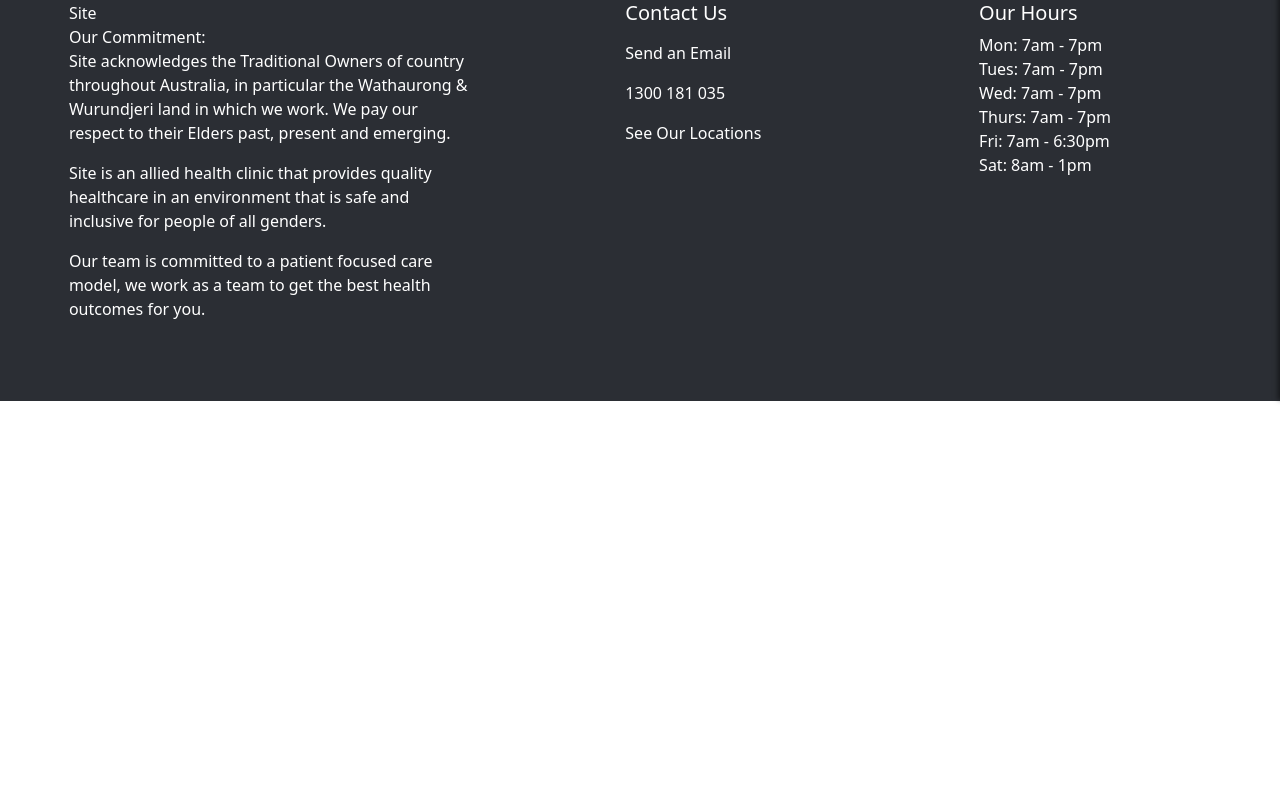
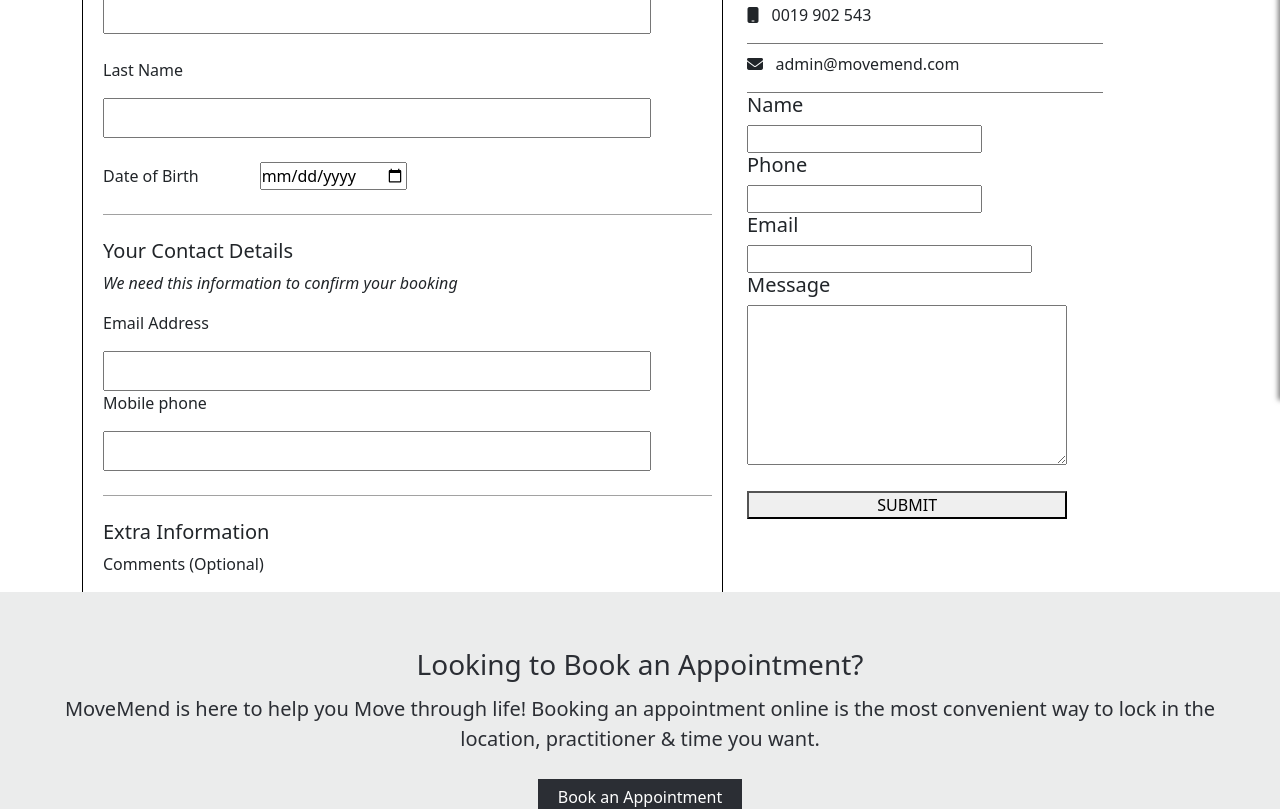
Before and after one commit to bhavik217/TheraMotion, a React (Vite) app in the folder FrontEnd/: page /form in a window 1280 px wide. Shown: the part 400-1209 px from the top of the page. Before the commit the page ends 801 px from the top, so only its background shows below. Built offline with nearby package versions, Linux system fonts and the light colour scheme.

Commit message:
Created Finalform and fixed bugs in Time component

```diff
--- a/FrontEnd/src/components/Time.jsx
+++ b/FrontEnd/src/components/Time.jsx
@@ -8,31 +8,31 @@ const Time = ({ date, setdisplay,practitioner,service}) => {
 		setdisplay(true)
 	}
 	return (
-		<div class="timee col-md-7 div2">
+		<div className="timee col-md-7 div2">
 			<h4>Select a time for your session</h4><br />
 
-			<div class="timings">
-				<div class="date">
-					<div class="d">{date}</div>
-					<div class="c" onClick={changedis}><i class="fa-solid fa-xmark"></i></div>
+			<div className="timings">
+				<div className="date">
+					<div className="d">{date}</div>
+					<div className="c" onClick={changedis}><i className="fa-solid fa-xmark"></i></div>
 				</div>
-				<div class="time">
-					<div class="t">
+				<div className="time">
+					<div className="t">
 						<h5>Morning</h5><br />
-						<Link to="/form" state={{practitioner,service,date,time:"9:00 am"}}><button class="ti">9:00 am </button><br /><br /></Link>
-						<Link to="/form" state={{practitioner,service,date,time:"10:00 am"}}><button class="ti">10:00 am </button><br /><br /></Link>
-						<Link to="/form" state={{practitioner,service,date,time:"11:00 am"}}><button class="ti">11:00 am </button></Link>
+						<Link to="/form" state={{practitioner,service,date,time:"9:00 am"}}><button className="ti">9:00 am </button><br /><br /></Link>
+						<Link to="/form" state={{practitioner,service,date,time:"10:00 am"}}><button className="ti">10:00 am </button><br /><br /></Link>
+						<Link to="/form" state={{practitioner,service,date,time:"11:00 am"}}><button className="ti">11:00 am </button></Link>
 					</div>
-					<div class="t">
+					<div className="t">
 						<h5>Afternoon</h5><br />
-						<Link to="/form" state={{practitioner,service,date,time:"1:00 pm"}}><button class="ti">1:00 pm </button><br /><br /></Link>
-						<Link to="/form" state={{practitioner,service,date,time:"2:00 pm"}}><button class="ti">2:00 pm </button></Link>
+						<Link to="/form" state={{practitioner,service,date,time:"1:00 pm"}}><button className="ti">1:00 pm </button><br /><br /></Link>
+						<Link to="/form" state={{practitioner,service,date,time:"2:00 pm"}}><button className="ti">2:00 pm </button></Link>
 
 					</div>
-					<div class="t">
+					<div className="t">
 						<h5>Evening</h5><br />
-						<Link to="/form" state={{practitioner,service,date,time:"5:30 am"}}><button class="ti">5:30 pm </button><br /><br /></Link>
-						<Link to="/form" state={{practitioner,service,date,time:"6:30 am"}}><button class="ti">6:30 pm </button></Link>
+						<Link to="/form" state={{practitioner,service,date,time:"5:30 am"}}><button className="ti">5:30 pm </button><br /><br /></Link>
+						<Link to="/form" state={{practitioner,service,date,time:"6:30 am"}}><button className="ti">6:30 pm </button></Link>
 					</div>
 				</div>
 			</div>
--- /dev/null
+++ b/FrontEnd/src/pages/Finalform.css
@@ -0,0 +1,41 @@
+.fform{
+		.div3 {
+			height: 100vh;
+			overflow: scroll;
+		}
+
+		.info {
+			margin-top: 30px;
+			border: 1px solid black;
+			padding-left: 20px;
+			padding-right: 10px;
+			padding-top: 30px;
+
+		}
+
+		.info p {
+			font-size: 16px;
+		}
+
+		.in {
+			width: 90%;
+			height: 40px;
+			/* border:1px solid black; */
+		}
+
+		.dt {
+			margin-left: 10%;
+		}
+
+		.your {
+			border-bottom: 1px solid rgba(66, 66, 66, 0.498);
+		}
+
+		.cont {
+			border-bottom: 1px solid rgba(66, 66, 66, 0.491);
+		}
+
+		input[type="checkbox"] {
+			transform: scale(1.5);
+		}
+	}
--- /dev/null
+++ b/FrontEnd/src/pages/Finalform.jsx
@@ -0,0 +1,165 @@
+import React, { useState } from 'react';
+import { useNavigate, useLocation } from 'react-router-dom';
+import Needform from "../components/NeedForm";
+import "./Finalform.css";
+
+const Finalform = () => {
+  const location = useLocation();
+  const navigate = useNavigate();
+  const { practitioner, service, date, time } = location.state || {};
+
+  const [formData, setFormData] = useState({
+    firstName: '',
+    lastName: '',
+    dob: '',
+    email: '',
+    phone: '',
+    comments: '',
+    marketing: false,
+  });
+
+  const handleChange = (e) => {
+    const { name, value, type, checked } = e.target;
+    setFormData({
+      ...formData,
+      [name]: type === 'checkbox' ? checked : value,
+    });
+  };
+
+  const handleSubmit = async (e) => {
+    e.preventDefault();
+    const form = e.target;
+
+    if (form.checkValidity()) {
+      try { // Make request to server to send Form-Data
+        const response = await fetch('http://localhost:8081/appointment', {
+          method: "POST",
+          headers: {
+            "Content-Type": "application/json",
+          },
+          body: JSON.stringify({
+            ...formData,
+            appointmentDetails: { practitioner, service, date, time },
+          }),
+        });
+        if (response.ok) {
+          const result = await response.json();
+          navigate('/order', { state: { practitioner, service, date, time, formData } });
+        }
+        else {
+          console.error('Error creating appointment:', await response.text());
+        }
+      }
+      catch (error) {
+        console.error('Error connecting to the backend:', error);
+      }
+    }
+    else {
+      form.reportValidity();
+    }
+  };
+
+  return (
+    <div className="fform">
+      <div style={{ height: '15vh' }}></div>
+      <div className="container">
+        <div className="row">
+          <div className="col-md-7 div3">
+            <h4>Tell us your details</h4>
+            <div className="info">
+              <form onSubmit={handleSubmit}>
+                <div className="your">
+                  <h5>Your Information</h5>
+                  <p><i>We need this information to identify you</i></p>
+                  <p>First Name</p>
+                  <input
+                    type="text"
+                    className="in"
+                    name="firstName"
+                    value={formData.firstName}
+                    onChange={handleChange}
+                    required
+                  />
+                  <br /><br />
+                  <p>Last Name</p>
+                  <input
+                    type="text"
+                    className="in"
+                    name="lastName"
+                    value={formData.lastName}
+                    onChange={handleChange}
+                  />
+                  <br /><br />
+                  <label>Date of Birth</label>
+                  <input
+                    type="date"
+                    className="dt"
+                    name="dob"
+                    value={formData.dob}
+                    onChange={handleChange}
+                    required
+                  />
+                  <br /><br />
+                </div>
+                <br />
+                <div className="cont">
+                  <h5>Your Contact Details</h5>
+                  <p><i>We need this information to confirm your booking</i></p>
+                  <p>Email Address</p>
+                  <input
+                    type="email"
+                    className="in"
+                    name="email"
+                    value={formData.email}
+                    onChange={handleChange}
+                    required
+                  />
+                  <br />
+                  <p>Mobile phone</p>
+                  <input
+                    type="tel"
+                    className="in"
+                    name="phone"
+                    value={formData.phone}
+                    onChange={handleChange}
+                    required
+                  />
+                  <br /><br />
+                </div>
+                <br />
+                <h5>Extra Information</h5>
+                <p>Comments (Optional)</p>
+                <input
+                  type="text"
+                  className="in"
+                  name="comments"
+                  value={formData.comments}
+                  onChange={handleChange}
+                  style={{ height: '150px' }}
+                />
+                <br /><br />
+                <input
+                  type="checkbox"
+                  name="marketing"
+                  checked={formData.marketing}
+                  onChange={handleChange}
+                />
+                &nbsp;
+                <label>I would like to receive marketing messages</label>
+                <br /><br />
+                <button type="submit" className="btn btn-success">
+                  Complete Information <i className="fa-solid fa-chevron-right"></i>
+                </button>
+                <br /><br />
+              </form>
+            </div>
+          </div>
+          <div className="col-md-4">
+            <Needform />
+          </div>
+        </div>
+      </div>
+    </div>
+  )
+}
+export default Finalform;
```
